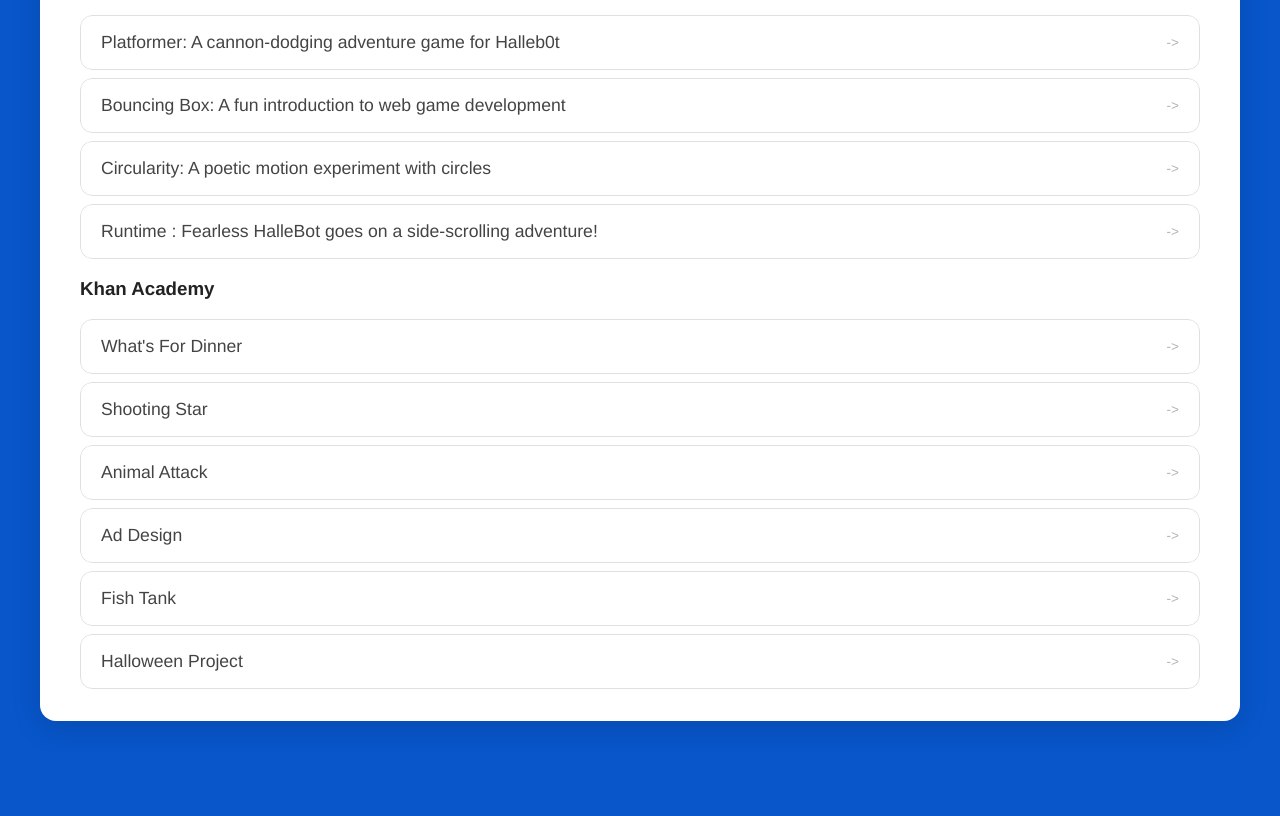
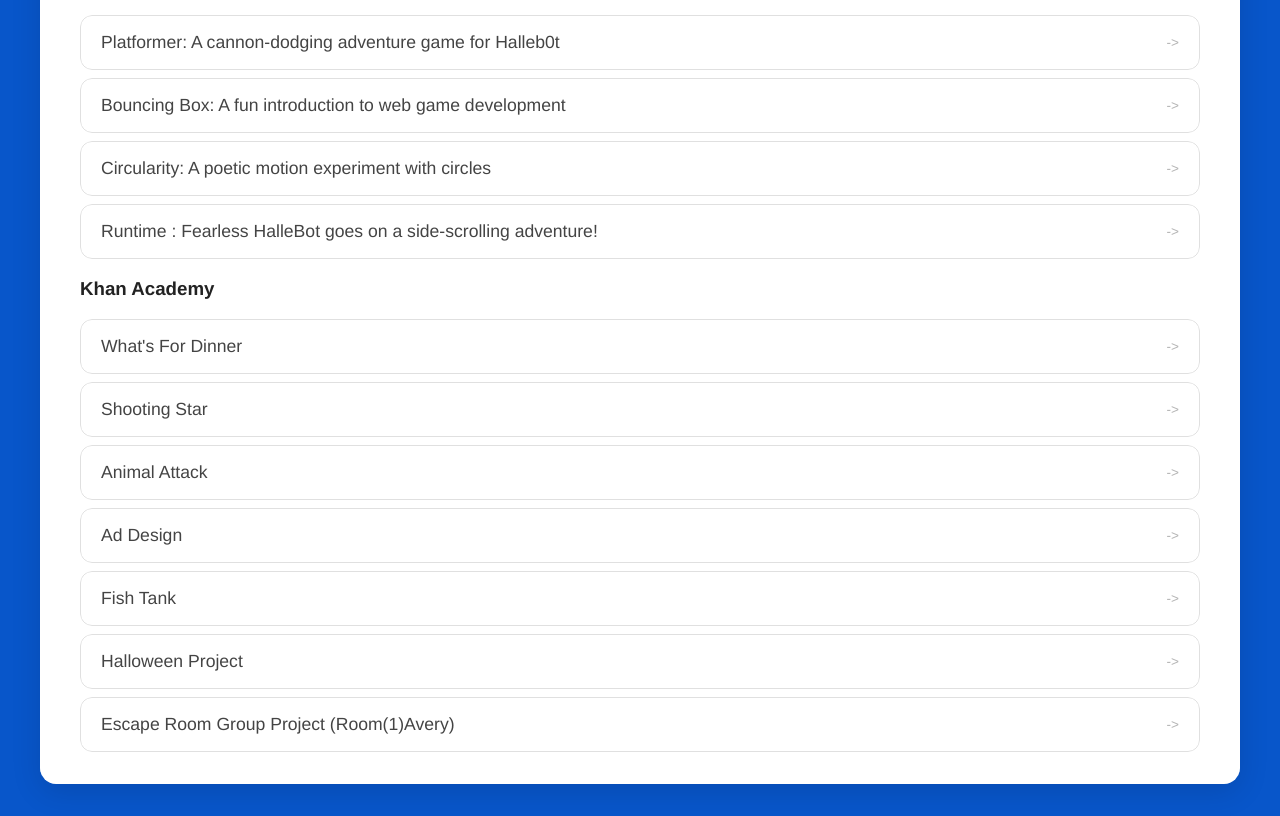
Before and after one commit to averybell0422/averybell0422.github.io, a plain HTML site: page portfolio.html in a window 1280 px wide. Shown: the part 245-1061 px from the top of the page. Before the commit the page ends 998 px from the top, so only its background shows below. Drawn offline with Linux system fonts and the light colour scheme.

Commit message:
added escape room

```diff
--- a/portfolio.html
+++ b/portfolio.html
@@ -56,6 +56,9 @@
                  <li>
                 <a href="https://www.khanacademy.org/computer-programming/bell_halloween-project/5619103684214784" target ="_blank">Halloween Project</a>
                 </li>
+                <li>
+                <a href="https://www.khanacademy.org/computer-programming/escape-room_armand_sharpe_bell_kennedy/6609074549276672" target ="_blank">Escape Room Group Project (Room(1)Avery)</a>
+                </li>
                   </ul>
                   </div>
                 </div>
```
